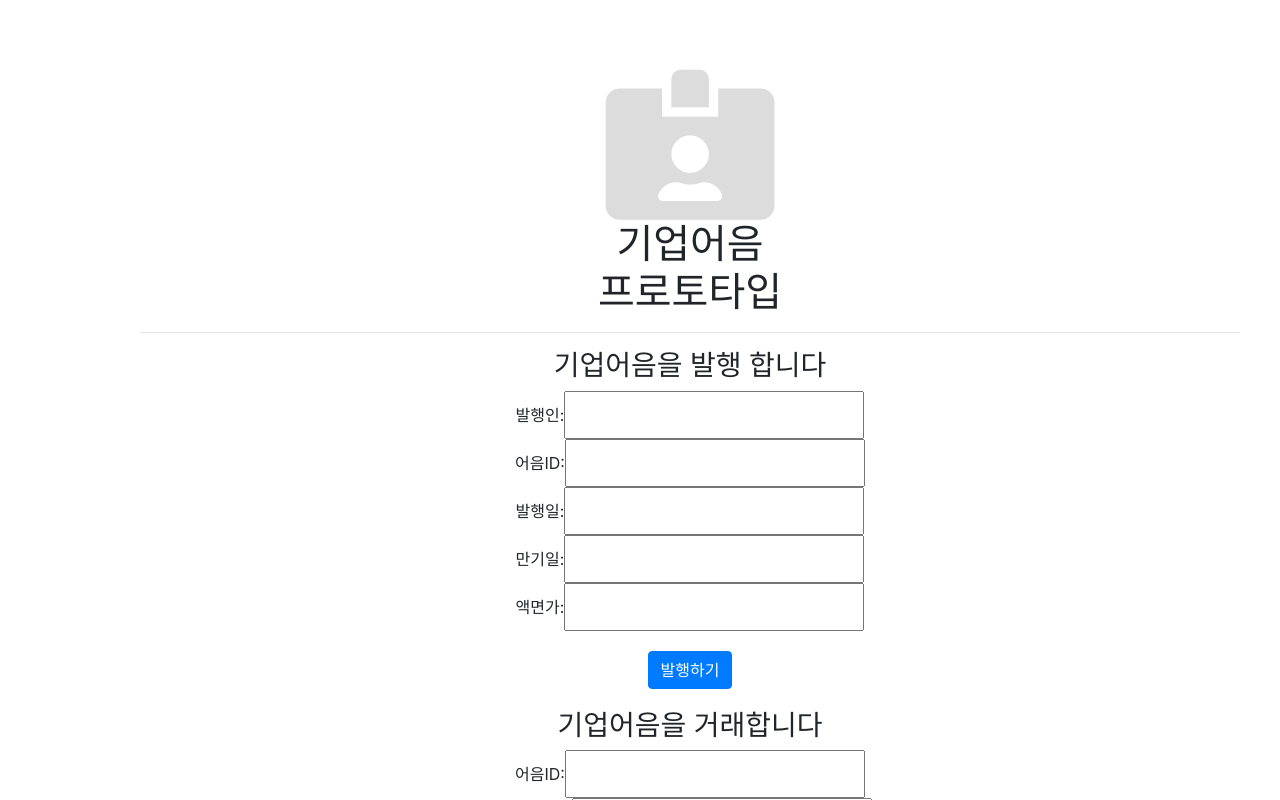
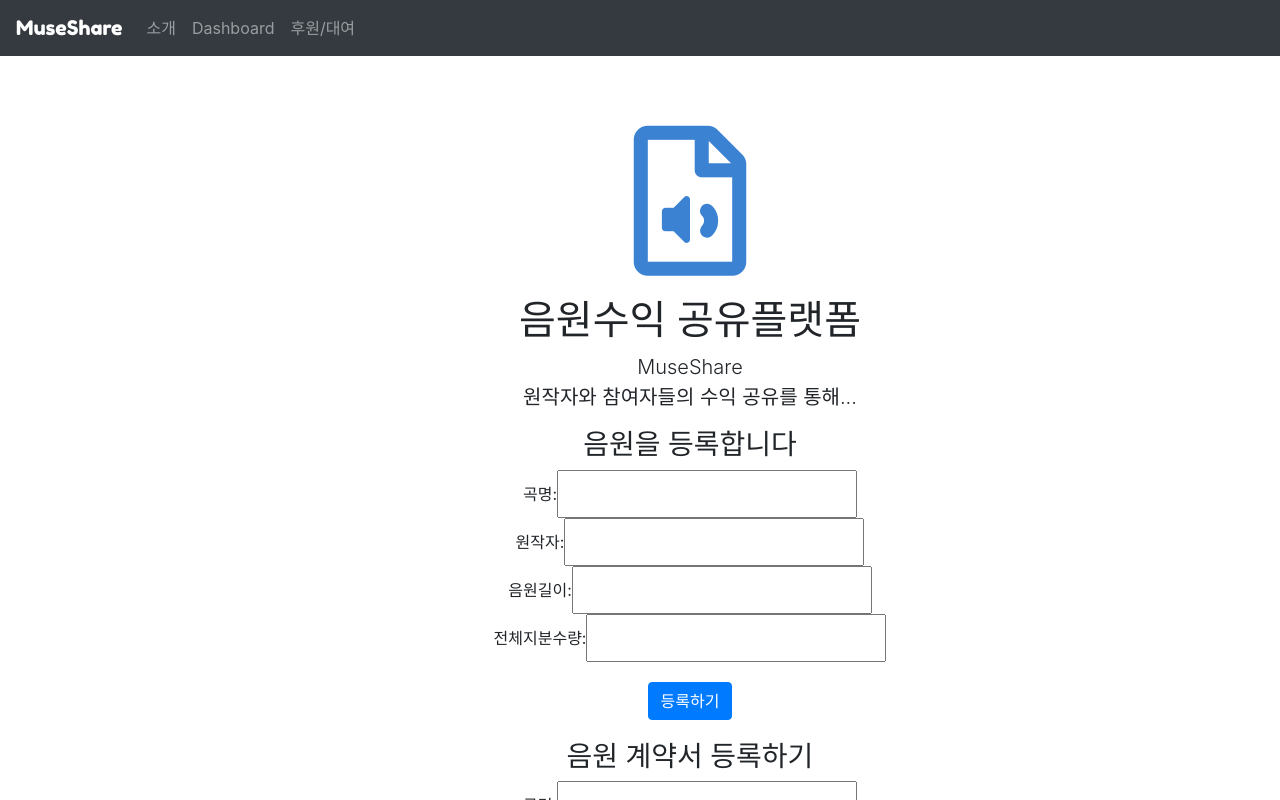
Before and after one commit to Chokoty/ICT21-blockchain-music-share-project, a website: page simple-web/index-musicshare.html in a window 1280 px wide. Drawn offline with nearby package versions, Linux system fonts and the light colour scheme.

Commit message:
fixed test chaincode, added html

```diff
--- a/simple-web/index-musicshare.html
+++ b/simple-web/index-musicshare.html
@@ -5,6 +5,10 @@
     <!-- fontawsome -->
     <link rel="stylesheet" href="https://use.fontawesome.com/releases/v5.9.0/css/all.css">
     <link rel="stylesheet" href="https://use.fontawesome.com/releases/v5.9.0/css/v4-shims.css">
+    <link rel="preconnect" href="https://fonts.googleapis.com">
+    <link rel="preconnect" href="https://fonts.gstatic.com" crossorigin>
+
+    <link href="https://fonts.googleapis.com/css2?family=Fredoka+One&display=swap" rel="stylesheet">
 
     <!-- jquery 버전 유의 -->
     <!-- slim/jquery, 3.1.0 윗 버전에서 ajax가 작동하지 않는 오류 확인 -->
@@ -17,28 +21,72 @@
 </head>
 
 <body>
-    <div class="container">
-        <i class="fas fa-id-card-alt" style="font-size: 150px;color:gainsboro"></i>
-        <h1> 기업어음<br>프로토타입 </h1>
-        <hr>
+    <nav class="navbar navbar-expand-md navbar-dark bg-dark ">
+        <a class="navbar-brand" href="#" style="font-family: 'Fredoka One'">MuseShare</a>
+        <button class="navbar-toggler" type="button" data-toggle="collapse" data-target="#navbarsExampleDefault" aria-controls="navbarsExampleDefault" aria-expanded="false" aria-label="Toggle navigation">
+          <span class="navbar-toggler-icon"></span>
+        </button>
+
+        <div class="collapse navbar-collapse " id="navbarsExampleDefault">
+          <ul class="navbar-nav  justify-content-around">
+            <li class="nav-item ">
+              <a class="nav-link" href="#">소개 <span class="sr-only">(current)</span></a>
+            </li>
+            <li class="nav-item">
+              <a class="nav-link" href="#">Dashboard</a>
+            </li>
+            <li class="nav-item">
+              <a class="nav-link" href="#">후원/대여</a>
+            </li>
+
+          </ul>
+
+        </div>
+    </nav>
+
+    <div class="container justify-content-md-center ">
+        <div class=" starter-template" >
+            <i class="far fa-file-audio" style="font-size: 150px;color:rgb(59, 130, 211)"></i>
+            <h1 style="margin-top:20px">음원수익 공유플랫폼</h1>
+            <p class="lead">MuseShare<br> 원작자와 참여자들의 수익 공유를 통해... </p>
+        </div>
+
         <div class="row justify-content-md-center">
             <div class="col-lg">
                 <div id="new-alert"></div>
-                <h3>기업어음을 발행 합니다</h3>
-                <label  class="form-label">발행인:</label><input type="text" id="issuer" name="issuer" > <br>
-                <label  class="form-label">어음ID:</label><input type="text" id="pid" name="pid" > <br>
-                <label  class="form-label">발행일:</label><input type="text" id="idate" name="idate" > <br>
-                <label  class="form-label">만기일:</label><input type="text" id="mdate" name="mdate" > <br>
-                <label  class="form-label">액면가:</label><input type="text" id="fvalue" name="fvalue" > <br>
+                <h3>음원을 등록합니다</h3>
+                <label  class="form-label">곡명:</label><input type="text" id="issuer" name="issuer" > <br>
+                <label  class="form-label">원작자:</label><input type="text" id="pid" name="pid" > <br>
+                <label  class="form-label">음원길이:</label><input type="text" id="idate" name="idate" > <br>
+                <label  class="form-label">전체지분수량:</label><input type="text" id="mdate" name="mdate" > <br>
 
-                <button class="btn btn-primary" id="new-btn">발행하기</button>
+                <button class="btn btn-primary" id="new-btn">등록하기</button>
+            </div>
+        </div>
+        <div class="row justify-content-md-center">
+            <div class="col-lg">
+                <div id="new-alert"></div>
+                <h3>음원 계약서 등록하기</h3>
+                <label  class="form-label">곡명:</label><input type="text" id="issuer" name="issuer" > <br>
+                <label  class="form-label">원작자:</label><input type="text" id="pid" name="pid" > <br>
+                <label  class="form-label">음원길이:</label><input type="text" id="idate" name="idate" > <br>
+                <label  class="form-label">기간설정:</label><input type="text" id="mdate" name="mdate" > <br>
+
+                <button class="btn btn-primary" id="new-btn">등록하기</button>
             </div>
         </div>
 
         <div class="row justify-content-md-center">
             <div class="col-lg">
                 <div id="add-alert"></div>
-                <h3>기업어음을 거래합니다</h3>
+                <h3>기간 음원대여 계약하기</h3>
+                <div>
+                    <form class="form-inline">
+                        <input class="form-control mr-sm-2" type="search" placeholder="곡명" aria-label="Search">
+                        <button class="btn btn-outline-success my-2 my-sm-0" type="submit">검색</button>
+                      </form>
+                </div>
+
                 <label  class="form-label">어음ID:<input type="text" id="bpid" name="bpid" > <br>
                 <label  class="form-label">원소유자:<input type="text" id="bfrom" name="bfrom" > <br>
                 <label  class="form-label">새소유자:<input type="text" id="bto" name="bto" > <br>
@@ -199,7 +247,6 @@
         width: 300px;
         padding: 10px 8px;
     }
-
     .col-6{
         padding: 20px 10px;
     }
```
Also changed, not shown: 3 other files.
